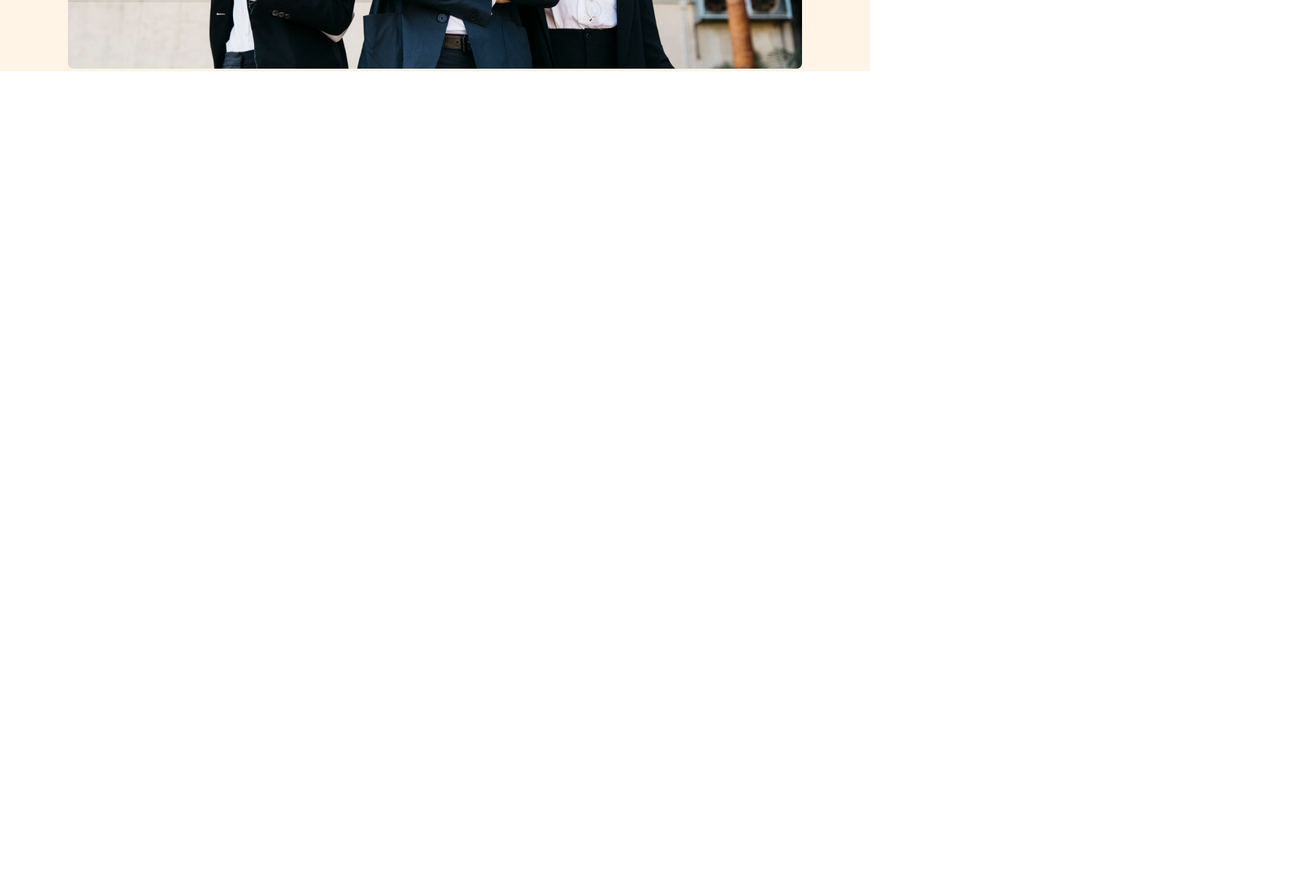
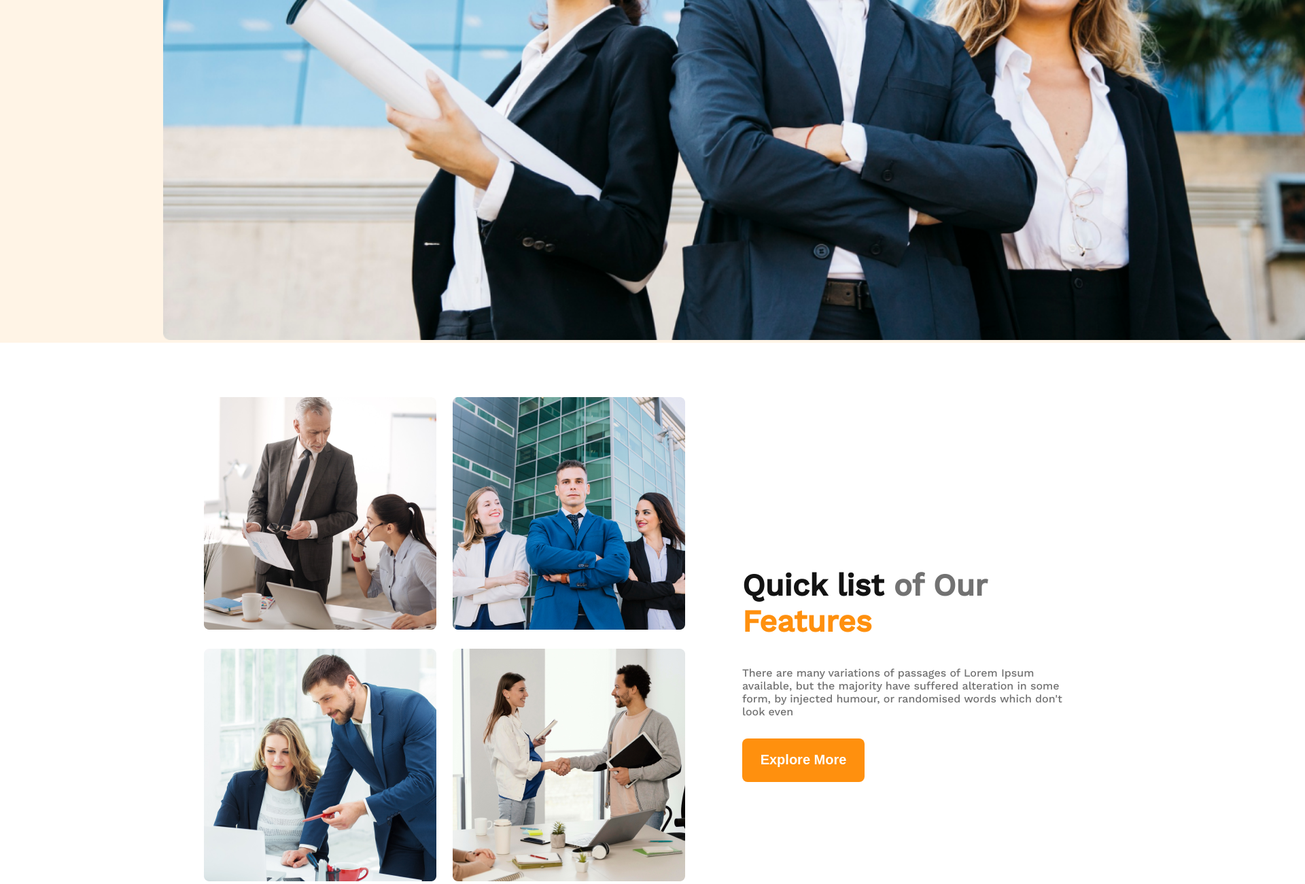
Before and after one commit to pkb1981/g3-architects-2023, a plain HTML site: page index.html in a window 1280 px wide. Shown: the part 981-2281 px from the top of the page at 68% size, 1920 px wide, since content can reach past the window. Before the commit the page ends 1086 px from the top, so only its background shows below. Drawn offline with nearby package versions, Linux system fonts and the light colour scheme.

Commit message:
2nd part complete

```diff
--- a/index.html
+++ b/index.html
@@ -28,7 +28,7 @@
                     </ul>
                 </div>
             </nav>
-            <section class="landing-mid">
+            <div class="landing-mid">
 
                 <h1 class="mid-section">Brand New
                     <br>Group of Architects
@@ -40,12 +40,47 @@
                 <div>
                     <button class="section-button">Explore More</button>
                 </div>
-            </section>
-            <section class="banner-image">
+            </div>
+            <div class="banner-image">
                 <img src="./images/banner.png" alt="">
-            </section>
+            </div>
         </section>
     </header>
+    <!-- main section 1st one -->
+    <main>
+        <section>
+            <div class="company-profile">
+                <div class="activities">
+                    <div class="activity">
+                        <img src="./images/team1.png" alt="">
+                    </div>
+                    <div class="activity">
+                        <img src="./images/team2.png" alt="">
+                    </div>
+                    <div class="activity">
+                        <img src="./images/team3.png" alt="">
+                    </div>
+                    <div class="activity">
+                        <img src="./images/team4.png" alt="">
+                    </div>
+                </div>
+                <div class="company-features">
+                    <div class="features">
+                        <h1 class="quick-list"><span id="dark">Quick list</span><span id="gray"> of Our </span>
+                            <span id="color"> Features </span>
+                        </h1>
+                        <p class="list-text">There are many variations of passages of Lorem Ipsum available, but the
+                            majority
+                            have suffered
+                            alteration in some form, by injected humour, or randomised words which don't look even</p>
+                    </div>
+                    <div>
+                        <button class="section-button">Explore More</button>
+                    </div>
+                </div>
+            </div>
+        </section>
+    </main>
 </body>
 
 </html>
--- a/style.css
+++ b/style.css
@@ -12,6 +12,9 @@ body {
 /* landing page section */
 .landing-page {
     background-color: rgba(255, 144, 14, 0.1);
+    width: 1900px;
+    padding-left: 240px;
+    padding-right: 240px;
 }
 
 .name {
@@ -24,8 +27,6 @@ body {
     display: flex;
     align-items: center;
     justify-content: space-between;
-    padding-right: 100px;
-    padding-left: 100px;
     padding-top: 50px;
     padding-bottom: 50px;
 
@@ -45,7 +46,7 @@ body {
 /* landing page mid section */
 .landing-mid {
     text-align: center;
-    padding: 50px 200px;
+    padding: 50px 550px;
     width: 800px;
 }
 
@@ -76,8 +77,6 @@ body {
 }
 
 .banner-image {
-    padding-left: 100px;
-    padding-right: 100px;
     justify-content: center;
 }
 
@@ -85,3 +84,49 @@ body {
     width: 100%;
     border-radius: 8px;
 }
+
+/* main section mettings */
+.company-profile {
+    display: flex;
+    width: 1270px;
+    padding-top: 80px;
+    padding-left: 300px;
+}
+
+.activities {
+    display: grid;
+    grid-template-columns: repeat(2, 1fr);
+    grid-gap: 24px;
+    width: 342px;
+    height: 342px;
+}
+
+.company-features {
+    width: 538px;
+    height: 323px;
+    margin-left: 450px;
+    margin-top: 250px;
+}
+
+.quick-list {
+    font-size: 45px;
+}
+
+.list-text {
+    color: #727272;
+    font-weight: 400;
+    padding-top: 40px;
+    padding-bottom: 30px;
+}
+
+#dark {
+    color: #131313;
+}
+
+#gray {
+    color: #727272;
+}
+
+#color {
+    color: #FF900E;
+}
```
